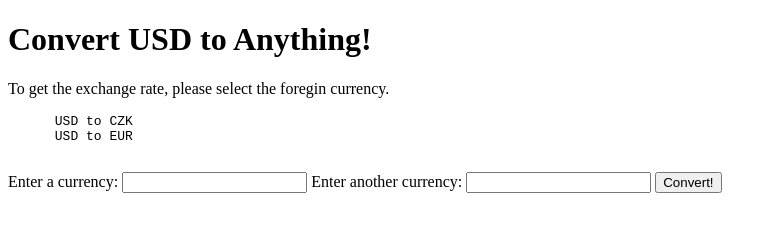
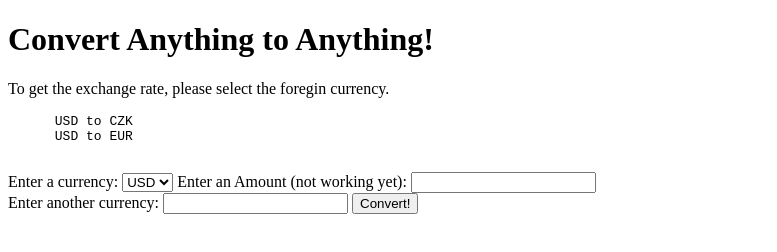
Before and after one commit to LunaT93/currency-exchanger-main, a plain HTML site: page src/index.html in a window 1280 px wide. Shown: the whole page, without its empty margins (0-777 px from the left). Drawn offline with Linux system fonts and the light colour scheme.

Commit message:
final commit for 2/23/24 with sample dropdown menu. working on adding every currency to dropdown using JS

```diff
--- a/src/css/styles.css
+++ b/src/css/styles.css
@@ -1,3 +1,23 @@
 body {
-  background-color: red;
+  background-color: white;
 }
+
+/* .box1 {
+  float: left;
+  width: 40%;
+  lenth: 30%;
+  padding: 10px;
+  margin: 20px;
+  box-sizing: border-box;
+  box-shadow: 10px 10px;
+}
+
+.box2 {
+  float: left;
+  width: 40%;
+  lenth: 30%;
+  padding: 10px;
+  margin: 20px;
+  box-sizing: border-box;
+  box-shadow: 10px 10px;
+} */
--- a/src/index.html
+++ b/src/index.html
@@ -5,18 +5,33 @@
 </head>
 <body>
   <div class="container">
-    <h1>Convert USD to Anything!</h1>
+    <h1>Convert Anything to Anything!</h1>
     <p>To get the exchange rate, please select the foregin currency.</p>
     <pre>
       USD to CZK
       USD to EUR
     </pre>
     <form>
-      <label for="USD">Enter a currency:</label>
-      <input id="USD" type="text" name="USD">
-      <label for="Currency2">Enter another currency:</label>
-      <input id="Currency2" type="text" name="Currency2">
-      <button type="submit" class="btn-success" id="convert">Convert!</button>
+      <div class = "card">
+        <div class = "card-title"></div>
+          <label for="USD">Enter a currency:</label>
+          <select name="USD" id="USD">
+            <option value="USD">USD</option>
+            <option value="AED">AED</option>
+            <option value="AFN">AFN</option>
+            <option value="ALL">ALL</option>
+          </select>
+          <label for="amt1">Enter an Amount (not working yet):</label>
+          <input id="amt1" type="text" name="amt1">
+        <div class = "card-title"></div>
+      </div>
+      <div class = "card">
+        <div class = "card-title">
+          <label for="Currency2">Enter another currency:</label>
+          <input id="Currency2" type="text" name="Currency2">
+          <button type="submit" class="btn-success" id="convert">Convert!</button>
+        </div>
+      </div>
     </form>
     <p id="showResponse"></p>
   </div>
```
